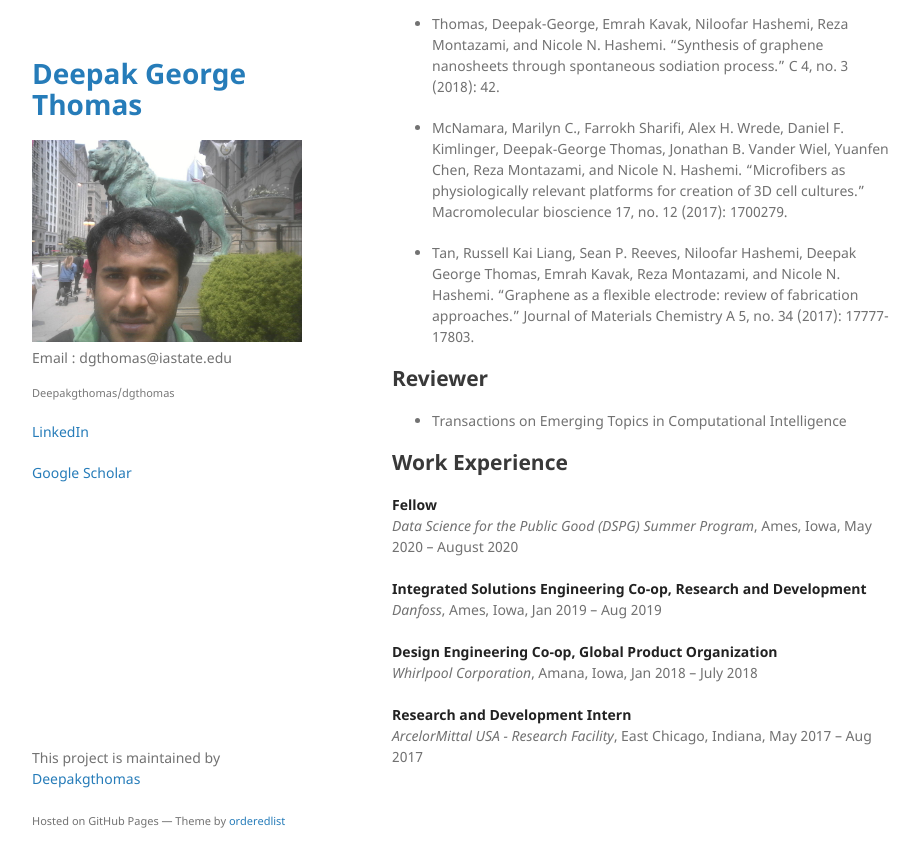
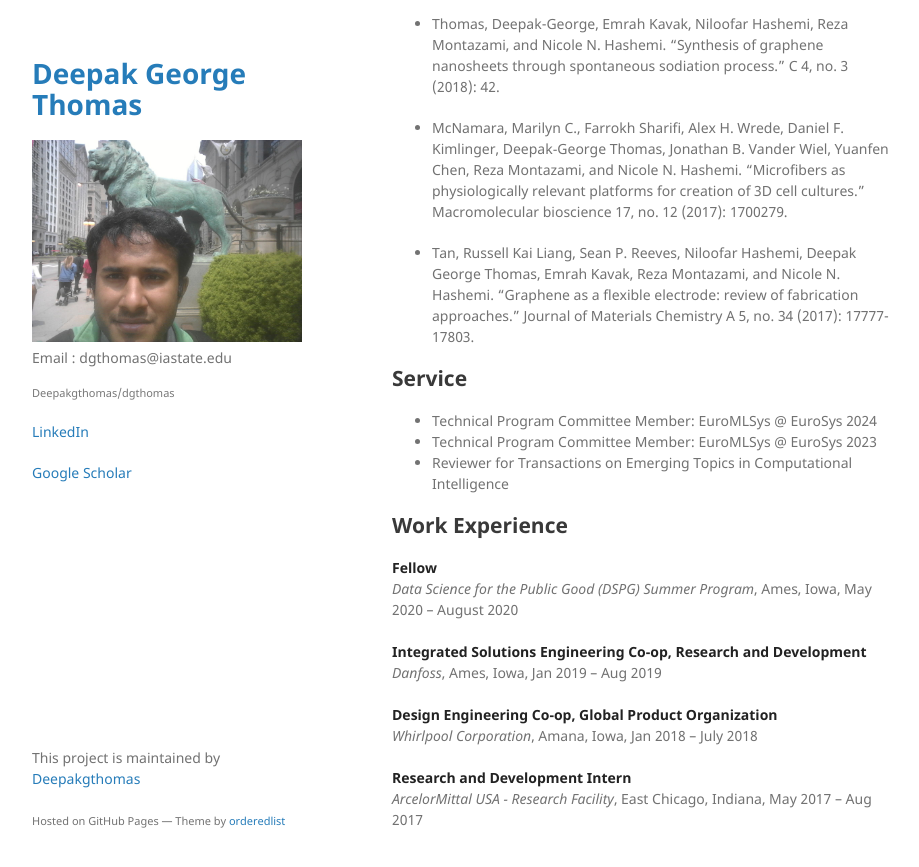
Before and after one commit to Deepakgthomas/dgthomas, a Jekyll site: the page built from index.md, in a window 1280 px wide and 900 px high, scrolled down 880 px. Shown: the top 867 px of the window, without its empty margins (178-1097 px from the left). Built offline with Jekyll 4.4.1, drawn with Linux system fonts in a browser that asks for light colours; our own code applies the rules of GitHub Pages for plain Markdown files; before the commit the page ends 1717 px from its top, so only the background shows below that.

Commit message:
Update index.md

```diff
--- a/index.md
+++ b/index.md
@@ -22,9 +22,11 @@ I am a Ph.D. student in the Department of Computer Science at Tulane University.
 
 - Tan, Russell Kai Liang, Sean P. Reeves, Niloofar Hashemi, Deepak George Thomas, Emrah Kavak, Reza Montazami, and Nicole N. Hashemi. "Graphene as a flexible electrode: review of fabrication approaches." Journal of Materials Chemistry A 5, no. 34 (2017): 17777-17803.
 
-## Reviewer
+## Service
 
-- Transactions on Emerging Topics in Computational Intelligence
+- Technical Program Committee Member: EuroMLSys @ EuroSys 2024
+- Technical Program Committee Member: EuroMLSys @ EuroSys 2023
+- Reviewer for Transactions on Emerging Topics in Computational Intelligence
 
 ## Work Experience
 
```
